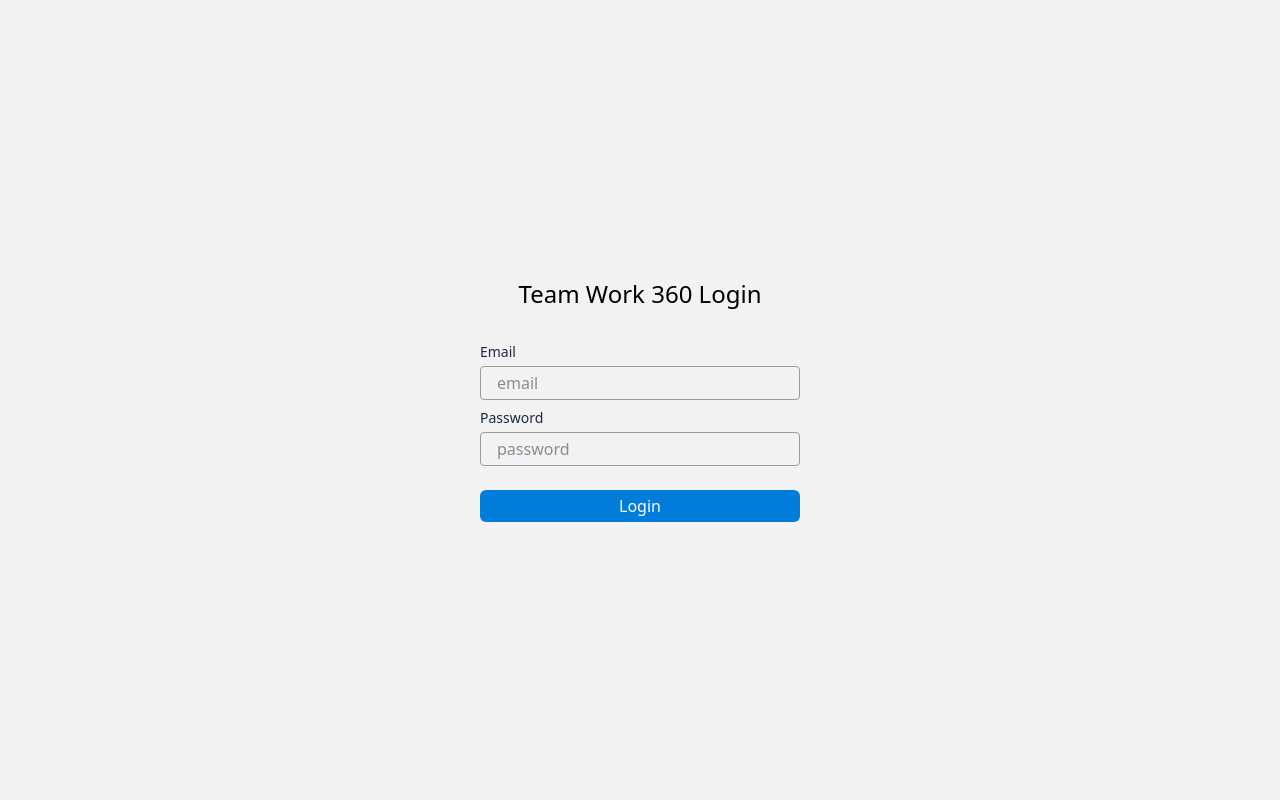
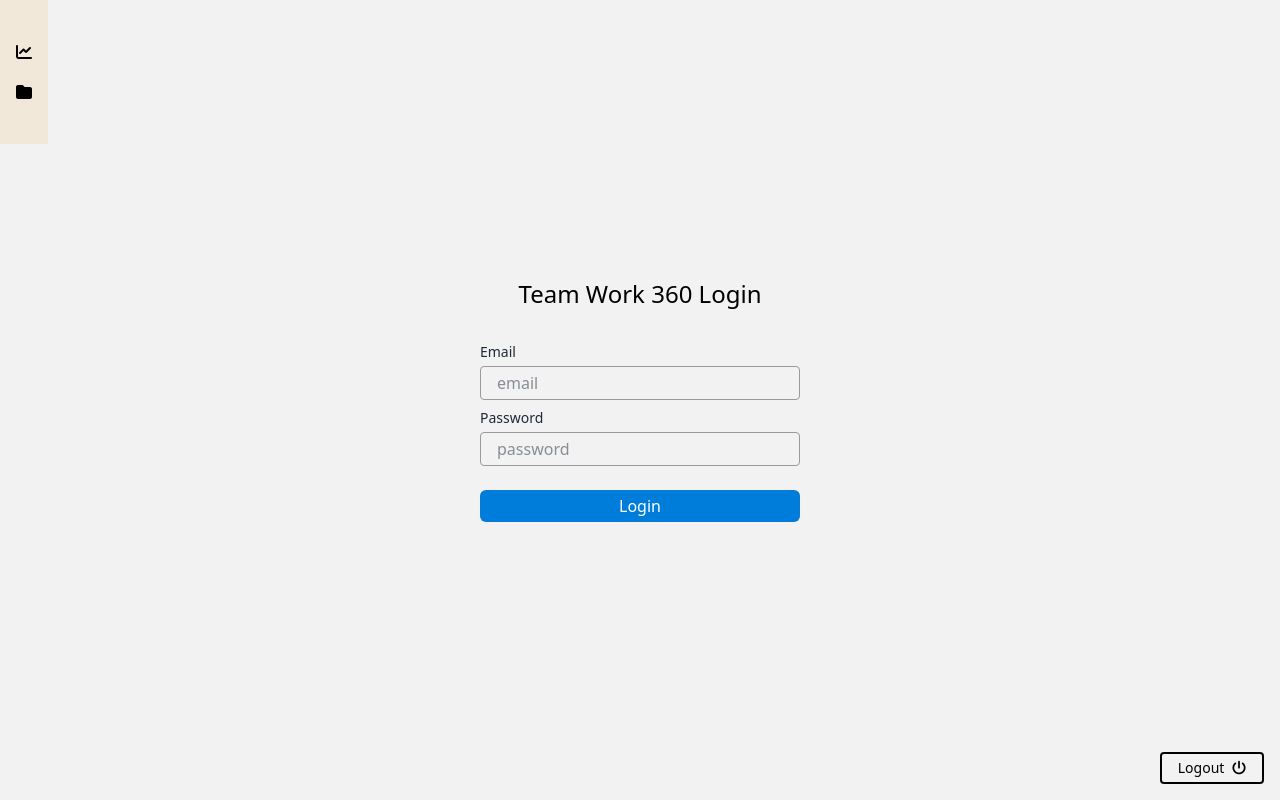
Before and after one commit to Syam-18/TeamWork360, a Vue app: page /login in a window 1280 px wide. Built offline with nearby package versions, Linux system fonts and the light colour scheme.

Commit message:
initial navbar component

```diff
--- a/src/App.vue
+++ b/src/App.vue
@@ -1,8 +1,18 @@
-<script setup></script>
+<script setup>
+import NavbarComp from './components/NavbarComp.vue';
+import { useAuthStore } from './stores/authStore';
+const auth = useAuthStore()
+
+</script>
 
 <template>
-  <div class="bg-[hsl(0,0%,95%)] w-screen h-screen max-h-dvh flex flex-col justify-center items-center">
+  <div class="bg-[hsl(0,0%,95%)] w-screen h-screen max-h-dvh flex flex-col justify-center items-center relative">
+    <NavbarComp />
     <RouterView />
+    <button class="border-2 absolute bottom-4 right-4 px-4 p-1 rounded text-sm" @click="auth.logout">
+      Logout
+      <i class="fa-solid fa-power-off ml-1"></i>
+    </button>
   </div>
 </template>
 
--- a/src/components/NavbarComp.vue
+++ b/src/components/NavbarComp.vue
@@ -1,6 +1,18 @@
-<script setup></script>
+<script setup>
+import router from '@/router';
+import { useRoute } from 'vue-router';
+const Route = useRoute()
+
+</script>
 <template>
-  <div>
-
-  </div>
+  <nav class="fixed left-0 h-screen">
+    <ul class="flex flex-col p-2 py-8 bg-[hsl(36,50%,90%)]">
+      <li @click="router.push('/dashboard')" class="p-2 hover:bg-[hsl(36,95%,82%)] hover:text-black" :class="{'bg-[hsl(36,95%,82%)] text-black': Route.path === '/dashboard'}">
+        <i class="fa-solid fa-line-chart"></i>
+      </li>
+      <li @click="router.push('/projects')" class="p-2 hover:bg-[hsl(36,95%,82%)] hover:text-black" :class="{'bg-[hsl(36,95%,82%)] text-black': Route.path === '/projects'}">
+        <i class="fa-solid fa-folder"></i>
+      </li>
+    </ul>
+  </nav>
 </template>
--- a/src/pages/DashboardPage.vue
+++ b/src/pages/DashboardPage.vue
@@ -2,7 +2,7 @@
 import { useProjectStore } from '@/stores/projectStore'
 import { useTaskStore } from '@/stores/taskStore'
 import { storeToRefs } from 'pinia'
-import { computed, onBeforeMount, ref, watch } from 'vue'
+import { computed, onBeforeMount, onMounted, ref, watch } from 'vue'
 import { Chart, DoughnutController, ArcElement, Tooltip, Legend } from 'chart.js'
 import router from '@/router'
 
@@ -55,6 +55,10 @@
     },
   })
 }
+onMounted(() => {
+  createChart()
+  top3Deadlines.value = getTop3Deadlines()
+})
 watch(tasks, () => {
   createChart()
   top3Deadlines.value = getTop3Deadlines()
```
